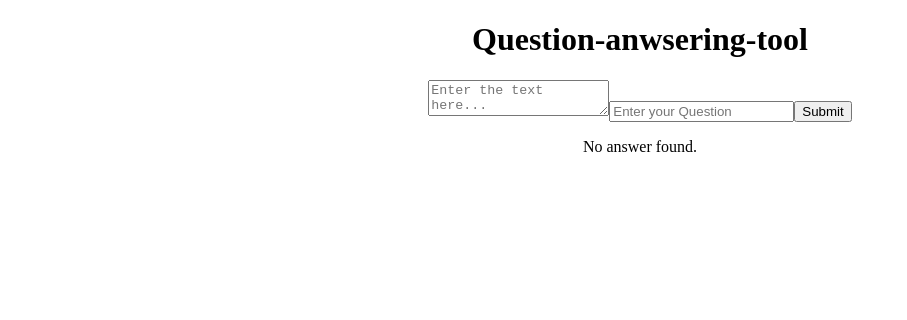
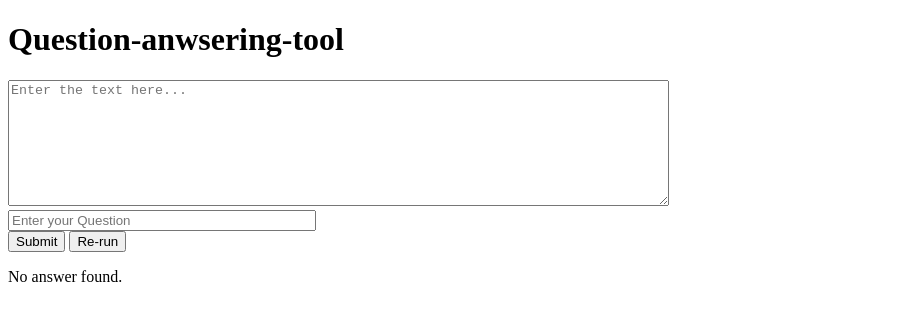
Before and after one commit to Anjaly1997/question-answering-tool, a React (Create React App) app: page / in a window 1280 px wide. Shown: the top 320 px of the page, without its empty margins (0-907 px from the left). Built offline with nearby package versions, Linux system fonts and the light colour scheme.

Commit message:
Integrate Axios for API request

```diff
--- a/package.json
+++ b/package.json
@@ -6,6 +6,7 @@
     "@testing-library/jest-dom": "^5.17.0",
     "@testing-library/react": "^13.4.0",
     "@testing-library/user-event": "^13.5.0",
+    "axios": "^1.4.0",
     "react": "^18.2.0",
     "react-dom": "^18.2.0",
     "react-scripts": "5.0.1",
--- a/src/App.css
+++ b/src/App.css
@@ -1,5 +1,5 @@
 .App {
-  text-align: center;
+  text-align: left;
 }
 
 .App-logo {
--- a/src/App.js
+++ b/src/App.js
@@ -1,12 +1,33 @@
 import './App.css';
 import InputText from './components/InputText';
 import DisplayAnswer from './components/DisplayAnswer';
+import { useState } from 'react';
+import axios from 'axios';
 function App() {
+
+const [answer, setAnswer] = useState('');
+
+const handleUserInput = ({text,question}) =>{
+  axios
+  .post("https://api-inference.huggingface.co/models/deepset/roberta-base-squad2", {
+    question,
+    context: text,
+  })
+  .then((response) => {
+    // Update the answer state with the relevant answer
+    setAnswer(response.data["answer"]);
+  })
+  .catch((error) => {
+    // Handle errors if any
+    console.error("Error fetching answer:", error);
+  });
+};
+
   return (
     <div className="App">
       <h1>Question-anwsering-tool</h1>
-      <InputText/>
-      <DisplayAnswer/>
+      <InputText onSubmit = {handleUserInput}/>
+      <DisplayAnswer answer={answer}/>
     </div>
   );
 }
--- a/src/components/InputText.js
+++ b/src/components/InputText.js
@@ -1,28 +1,35 @@
 import React, { useState } from 'react'
 
-function InputText() {
+function InputText({onSubmit}) {
 
    const [text, setText] = useState('');
    const [question,setQuestion] = useState();
 
    const handleSubmit = () => {
-    console.log(text);
-    console.log(question);
-   }
+    onSubmit({text, question});
+   };
 
   return (
     <div>
+
         <textarea
+        rows='8'
+        cols= '80'
         placeholder='Enter the text here...'
         value={text}
         onChange={(e)=>setText(e.target.value)}
         />
+        <br />
+
         <input
+        style={{ width: '300px' }}
         placeholder='Enter your Question'
         value={question}
         onChange={(e)=>setQuestion(e.target.value)}
         />
-        <button onClick={handleSubmit}>Submit</button>
+        <br />
+        <button onClick={handleSubmit}>Submit</button> <span>    </span>
+        <button>Re-run</button>
     </div>
   )
 }
```
Also changed, not shown: 1 other file (tests, documents, lock files or other folders).
